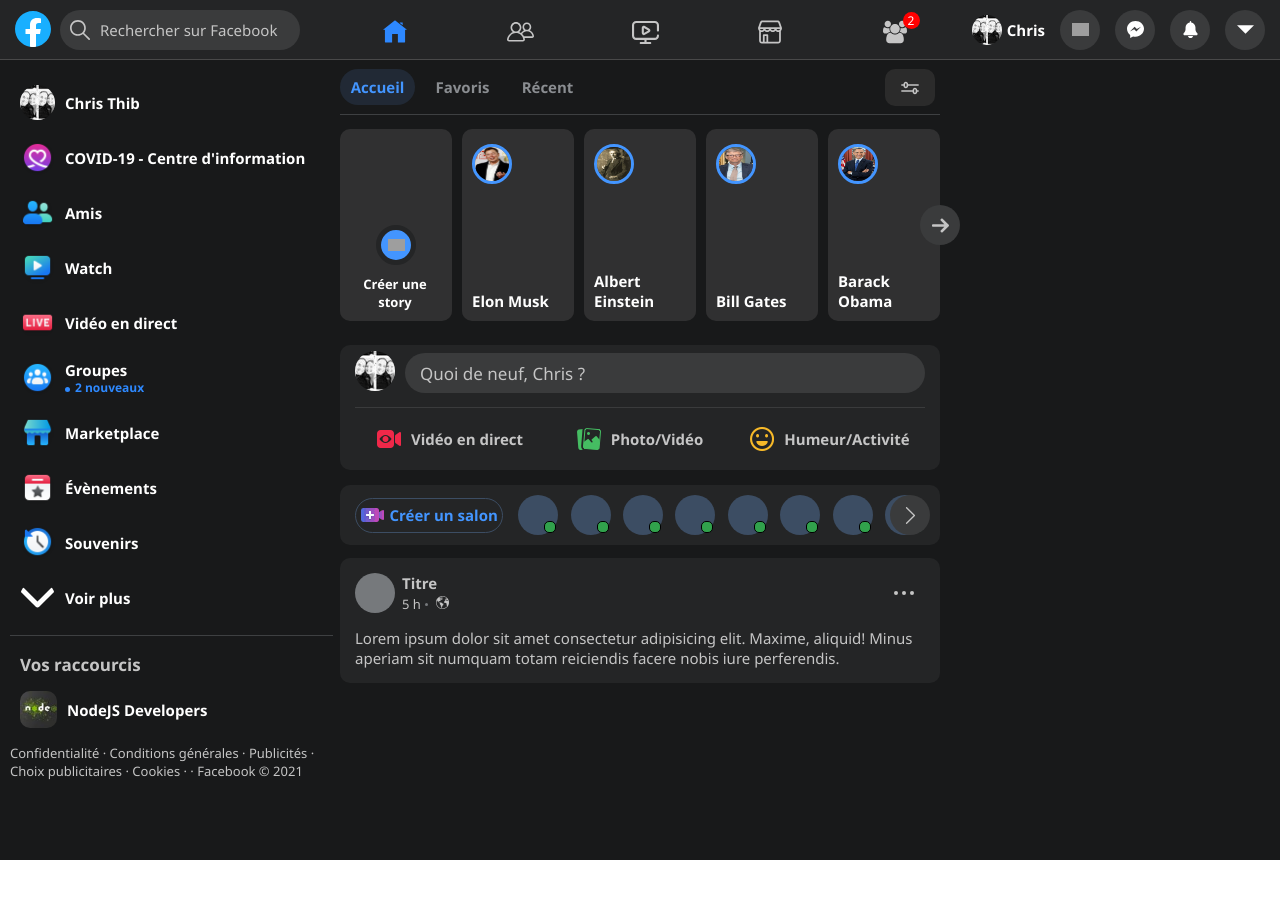
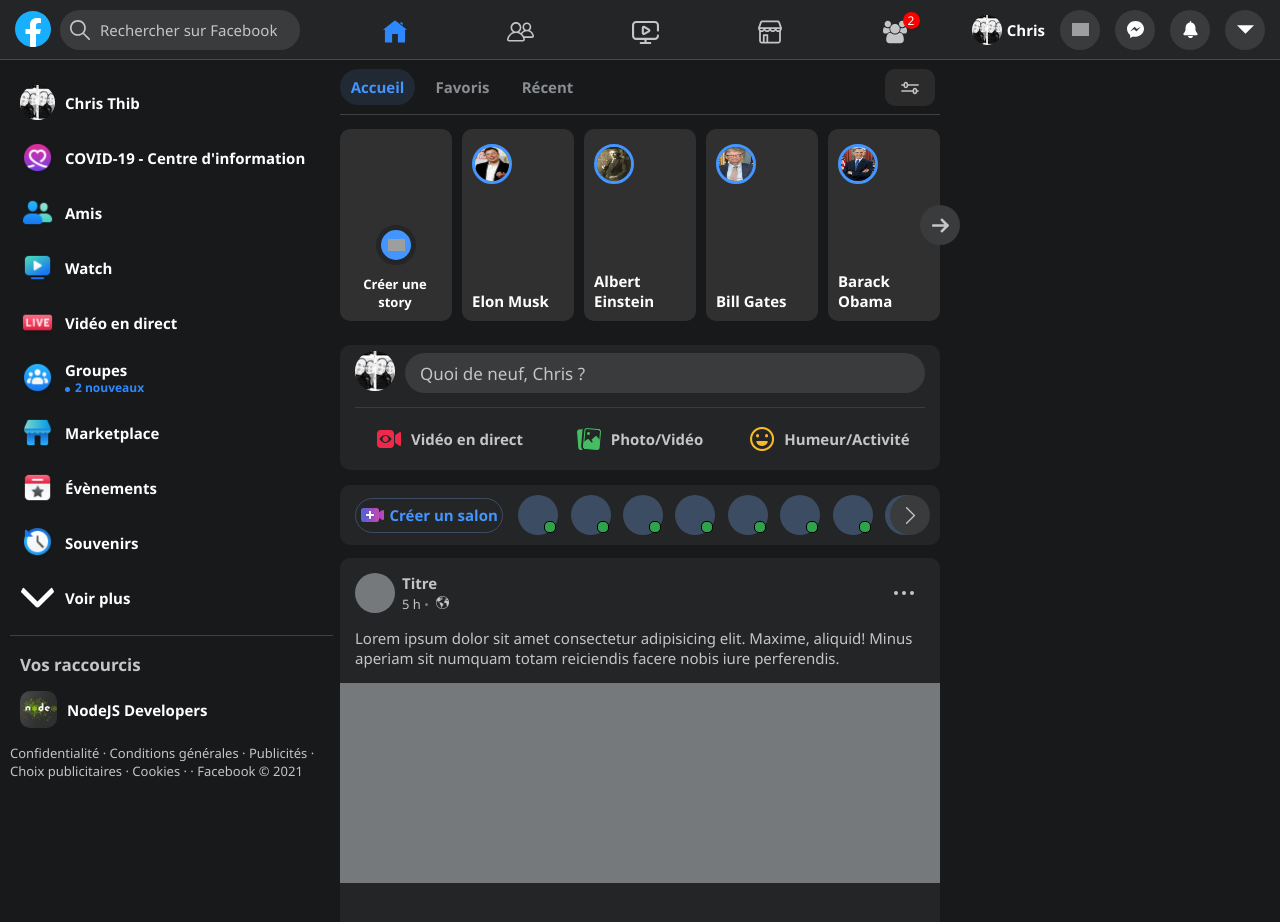
Before and after one commit to ThibertChristophe/Facebook-Clone, a React (Create React App) app in the folder facebook-clone/: page / in a window 1280 px wide. Shown: the top 922 px of the page. Before the commit the page ends 860 px from the top, so only its background shows below. Built offline with nearby package versions, Linux system fonts and the light colour scheme; grey boxes are pictures that could not be loaded.

Commit message:
Footer des posts

```diff
--- a/facebook-clone/src/components/Posts.js
+++ b/facebook-clone/src/components/Posts.js
@@ -26,6 +26,17 @@
         aliquid! Minus aperiam sit numquam totam reiciendis facere nobis iure
         perferendis.
       </div>
+      <div className="posts-img"></div>
+      <div className="posts-footer">
+        <div className="posts-footer-like">
+          <div className="posts-footer-like-list"></div>
+          <div className="posts-footer-like-libelle"></div>
+        </div>
+        <div className="posts-footer-btn">
+          <div className="posts-footer-btn-like"></div>
+          <div className="posts-footer-btn-comment"></div>
+        </div>
+      </div>
     </div>
   );
 };
--- a/facebook-clone/src/styles/_home.scss
+++ b/facebook-clone/src/styles/_home.scss
@@ -5,5 +5,5 @@
 .content {
   display: flex;
   position: relative;
-  height: 100vh;
+  min-height: 100vh;
 }
--- a/facebook-clone/src/styles/components/_posts.scss
+++ b/facebook-clone/src/styles/components/_posts.scss
@@ -1,6 +1,6 @@
 .posts {
   width: 100%;
-  height: 125px;
+  min-height: 125px;
   background-color: #242526;
   border-radius: 10px;
   margin: 12.5px 0;
@@ -68,5 +68,15 @@
   }
   .posts-content {
     padding: 0px 15px;
+    margin-bottom: 15px;
+  }
+  .posts-img {
+    background-color: #76797c;
+    width: 100%;
+    height: 200px;
+  }
+  .posts-footer {
+    width: 100%;
+    height: 50px;
   }
 }
```
